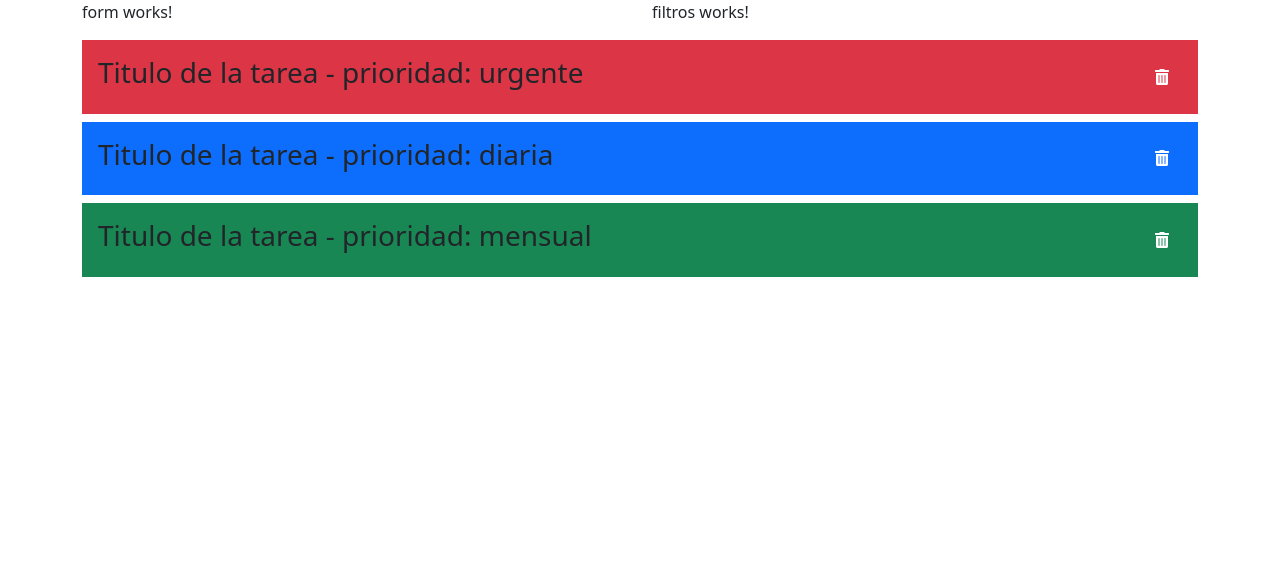
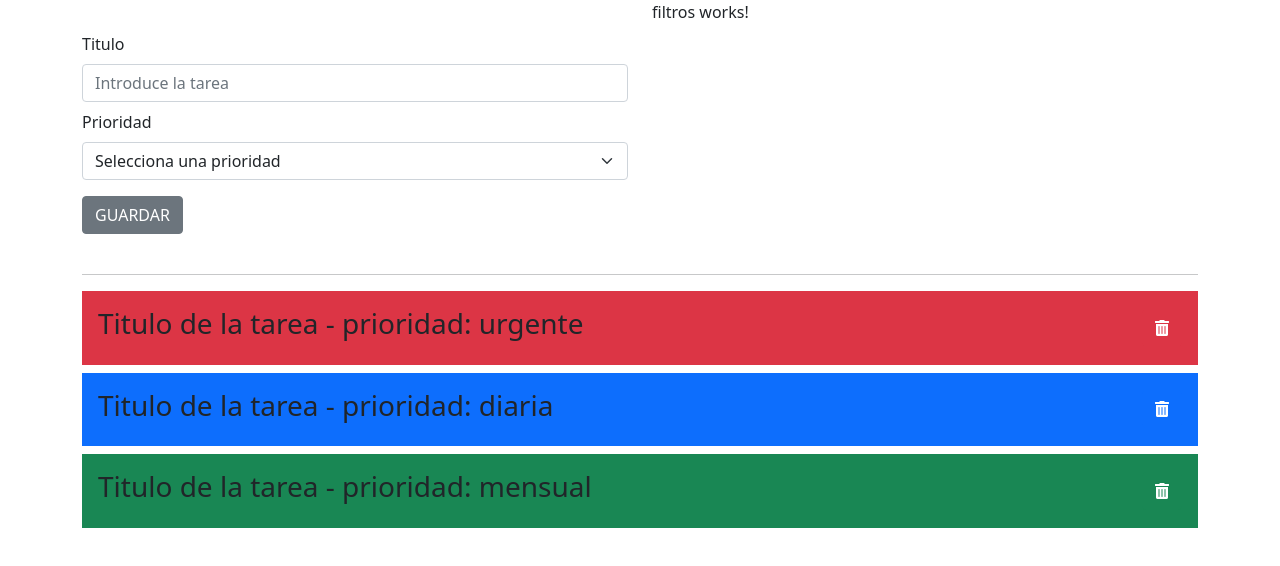
Before and after one commit to jimenahernando/todoApp, an Angular app: page / in a window 1280 px wide. Shown: the top 566 px of the page. Built offline with nearby package versions, Linux system fonts and the light colour scheme.

Commit message:
Creo HTML y estilos form.:art:agrego hr a listatareas

```diff
--- a/src/app/components/form/form.component.html
+++ b/src/app/components/form/form.component.html
@@ -1 +1,16 @@
-<p>form works!</p>
+<div class="form py-4">
+    <div class="my-2">
+        <label for="title" class="form-label">Titulo</label>
+        <input type="text" class="form-control" id="title" placeholder="Introduce la tarea">
+    </div>
+    <div class="my-2">
+        <label for="prioridad" class="form-label">Prioridad</label>
+        <select class="form-select" id="prioridad">
+            <option selected>Selecciona una prioridad</option>
+            <option value="urgente">Urgente</option>
+            <option value="diaria">Diaria</option>
+            <option value="mensual">Mensual</option>
+        </select>
+    </div>
+    <button class="btn btn-secondary mt-2">GUARDAR</button>
+</div>
--- a/src/app/components/listatareas/listatareas.component.html
+++ b/src/app/components/listatareas/listatareas.component.html
@@ -1,3 +1,4 @@
+<hr>
 <section>
     <article class="bg-danger p-3 d-flex justify-content-between align-items-center mb-2">
         <h3>Titulo de la tarea - prioridad: urgente</h3>
```
